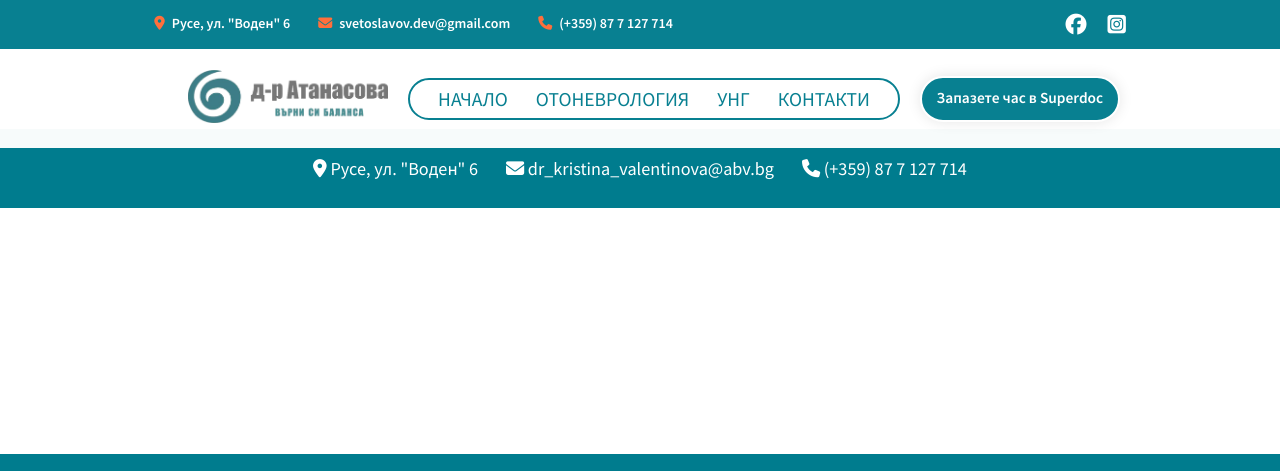
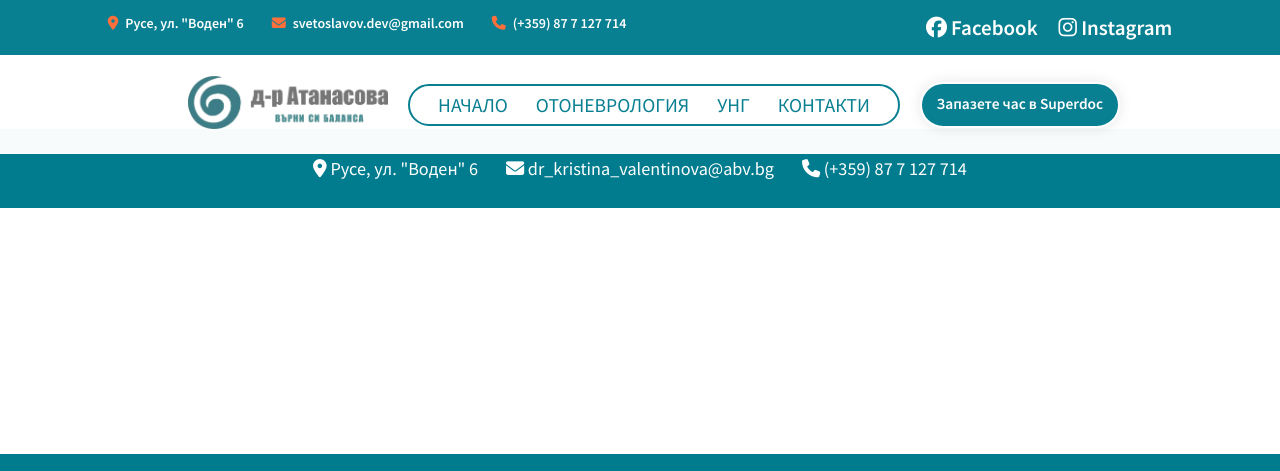
Before and after one commit to plamensve/OTONEVROLOG_STATIC, a plain HTML site: page pages/contacts.html in a window 1280 px wide. Shown: the top 471 px of the page. Drawn offline with Linux system fonts and the light colour scheme; a web font is replaced by a local one.

Commit message:
ADD: Styles

```diff
--- a/pages/contacts.html
+++ b/pages/contacts.html
@@ -42,8 +42,8 @@
                 <p><span id="fa-business-time"><i class="fa-solid fa-phone"></i></span><span id="business-time">(+359) 87 7 127 714</span></p>
             </div>
             <div class="top-lane-wrapper-right">
-                <p><i class="fa-brands fa-facebook"></i></p>
-                <p><i class="fa-brands fa-square-instagram"></i></p>
+                <p><a href="https://www.facebook.com/ung.atanasova.rousse" target="_blank"><i class="fa-brands fa-facebook"></i> Facebook</a></p>
+                <p><a href="#"><i class="fa-brands fa-instagram"></i> Instagram</a></p>
             </div>
         </div>
         <div class="navigation">
--- a/styles/styles.css
+++ b/styles/styles.css
@@ -87,7 +87,7 @@ footer {
     font-weight: bold;
 }
 
-.top-lane i:not(.fa-facebook):not(.fa-square-instagram) {
+.top-lane i:not(.fa-facebook):not(.fa-instagram) {
     color: #FF6B35;
 }
 
```
Also changed, not shown: index.html (+1 -1 lines), pages/otonevrologiya.html (+2 -2 lines), pages/ung.html (+2 -2 lines).
